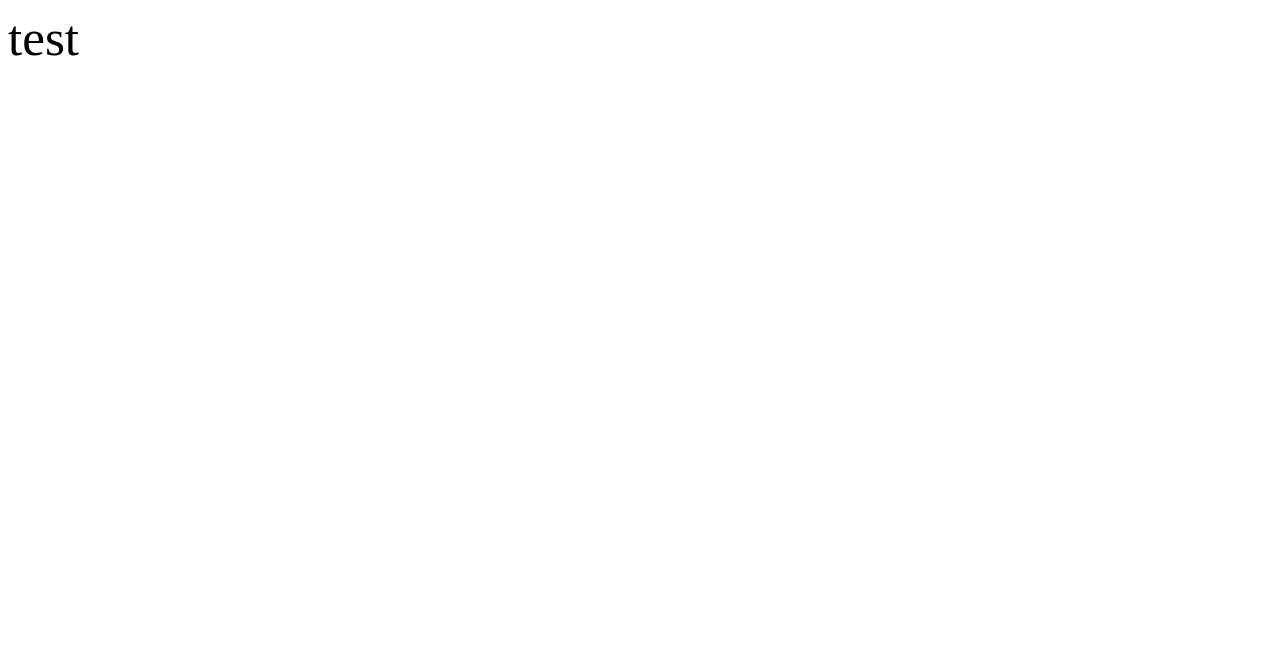
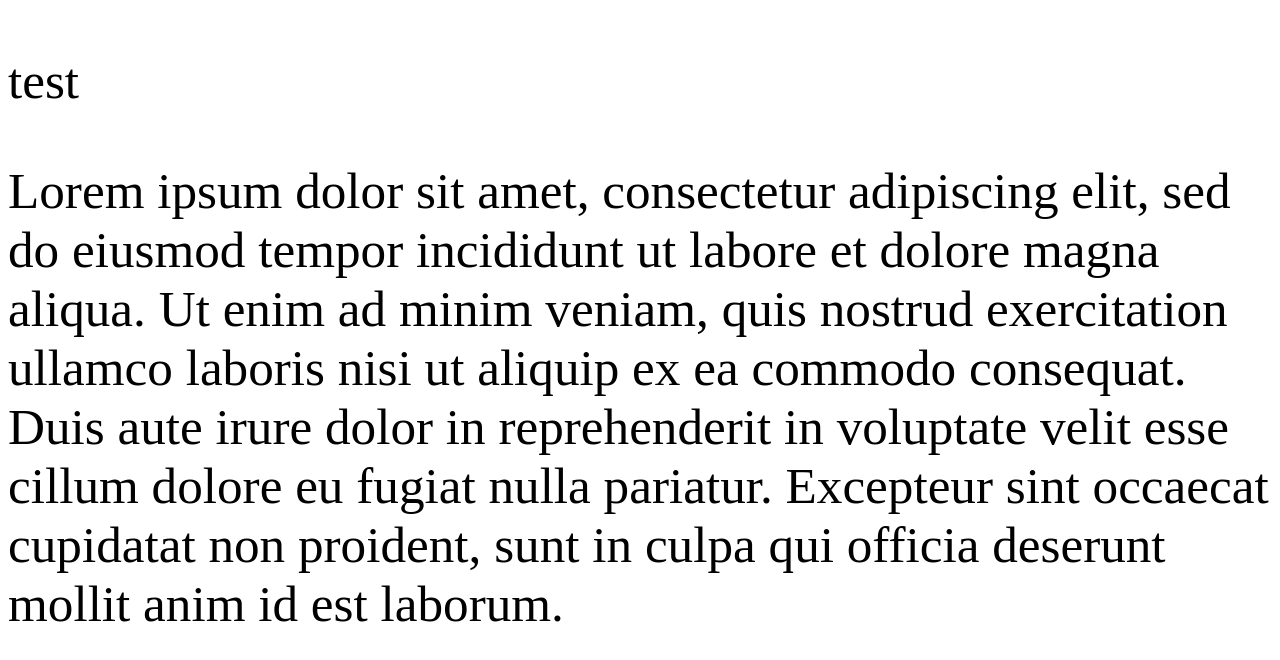
Before and after one commit to zft20240516/cat, a plain HTML site: page index.html in a window 1280 px wide. Drawn offline with Linux system fonts and the light colour scheme.

```diff
--- a/index.html
+++ b/index.html
@@ -6,6 +6,11 @@
     <link rel="manifest" href="cat.webmanifest" />
   </head>
   <body>
-    test
+    <p>
+      test
+    </p>
+    <p>
+       Lorem ipsum dolor sit amet, consectetur adipiscing elit, sed do eiusmod tempor incididunt ut labore et dolore magna aliqua. Ut enim ad minim veniam, quis nostrud exercitation ullamco laboris nisi ut aliquip ex ea commodo consequat. Duis aute irure dolor in reprehenderit in voluptate velit esse cillum dolore eu fugiat nulla pariatur. Excepteur sint occaecat cupidatat non proident, sunt in culpa qui officia deserunt mollit anim id est laborum.
+    </p>
   </body>
 </html>
```
